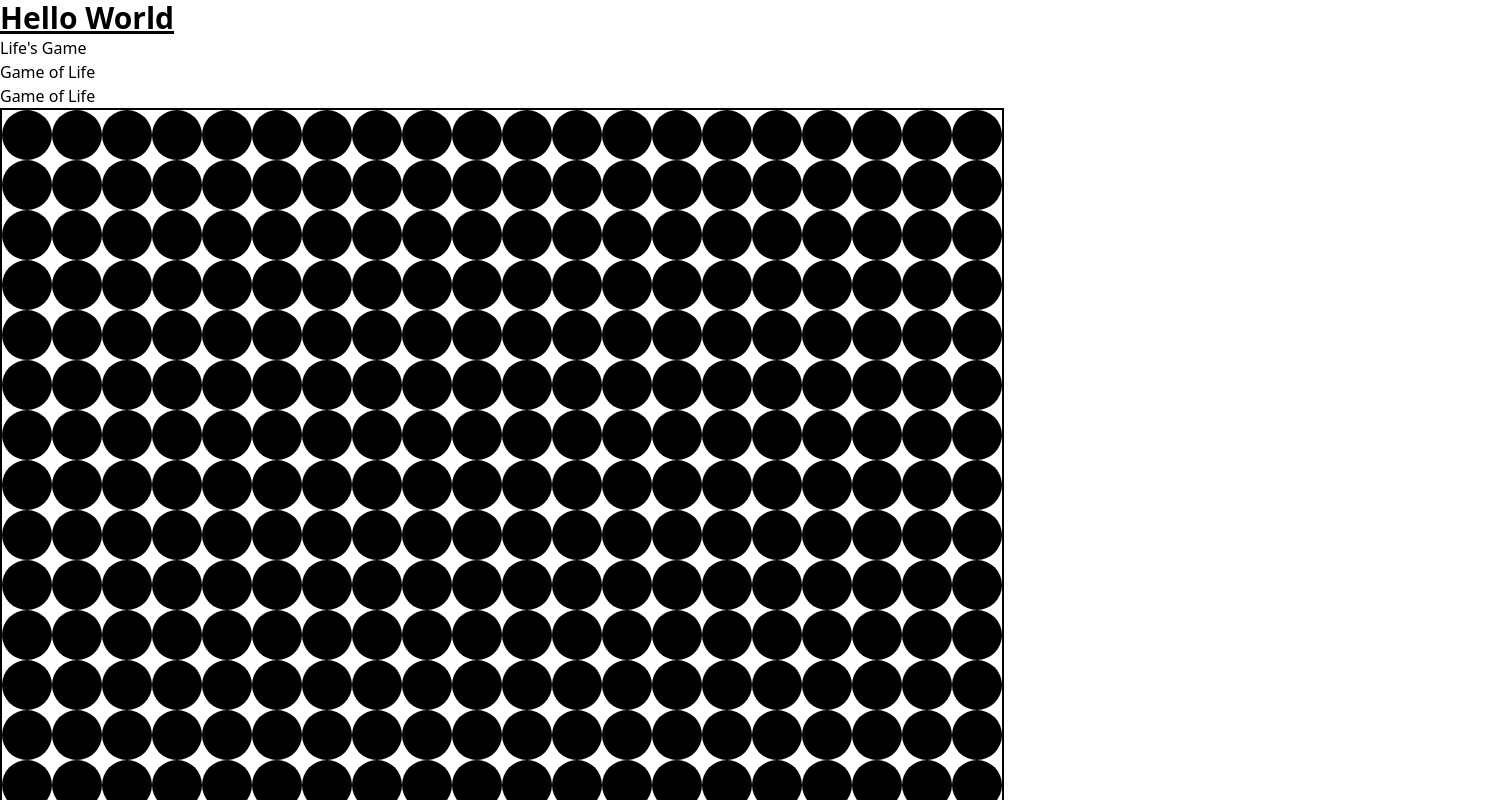
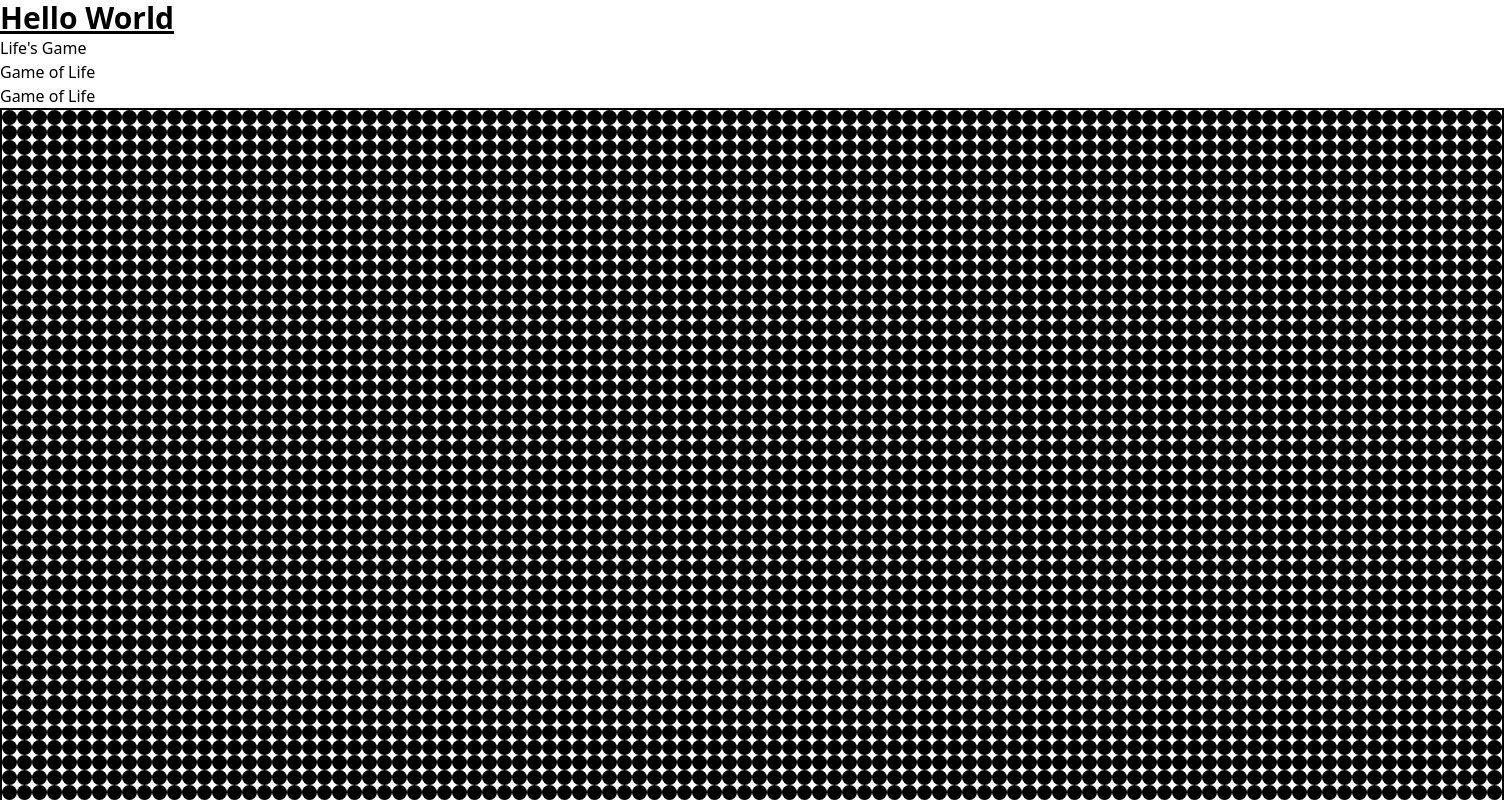
Before and after one commit to JonasDeipenbrock/lifeGames, a React (Vite) app: page /gameOfLife in a window 1280 px wide. Shown: the top 800 px of the page, 1504 px wide, since content can reach past the window. Built offline with nearby package versions, Linux system fonts and the light colour scheme.

Commit message:
changes size and pulls size from component
Signed-off-by: Jonas Deipenbrock <jonas.deipenbrock@gmx.de>

```diff
--- a/src/gameOfLife/world.ts
+++ b/src/gameOfLife/world.ts
@@ -7,7 +7,7 @@ export class World {
      * number of cells on x axis
      */
     private width: number;
-    private cellSize = 50;
+    private cellSize: number;
     private cells: Array<boolean>;
     private paused = true;
 
@@ -15,12 +15,12 @@ export class World {
      *
      * @param width number of cells on x axis
      * @param height number of cells on y axis
+     * @param cellSize size of a single cell
      */
-    constructor(width: number, height: number) {
-        // this.width = width / this.cellSize;
-        // this.height = height / this.cellSize;
+    constructor(width: number, height: number, cellSize = 50) {
         this.width = width;
         this.height = height;
+        this.cellSize = cellSize;
 
         this.cells = new Array(this.width * this.height).fill(false);
     }
--- a/src/routes/GameOfLife/GameOfLife.tsx
+++ b/src/routes/GameOfLife/GameOfLife.tsx
@@ -3,11 +3,11 @@ import { World } from '../../gameOfLife/world';
 import useCanvas from '../../hooks/useCanvas';
 
 const GameOfLife = () => {
-    const [width, setWidth] = useState(20);
-    const [height, setHeight] = useState(15);
-    const [cellSize, setCellSize] = useState(50);
+    const [width, setWidth] = useState(100);
+    const [height, setHeight] = useState(50);
+    const [cellSize, setCellSize] = useState(15);
 
-    const world = useRef<World>(new World(width, height));
+    const world = useRef<World>(new World(width, height, cellSize));
 
     const draw = (ctx: CanvasRenderingContext2D) => {
         world.current.draw(ctx);
```
